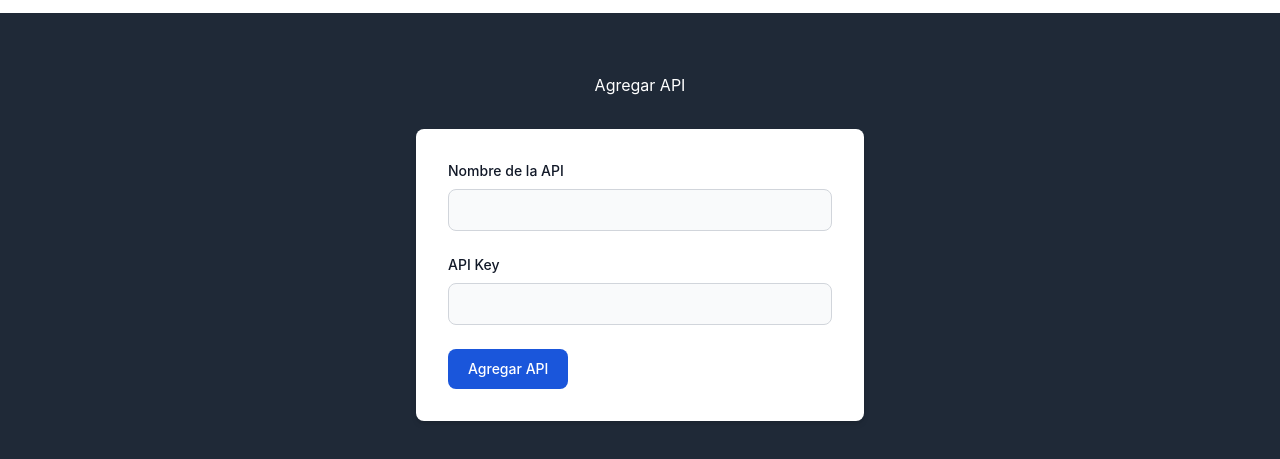
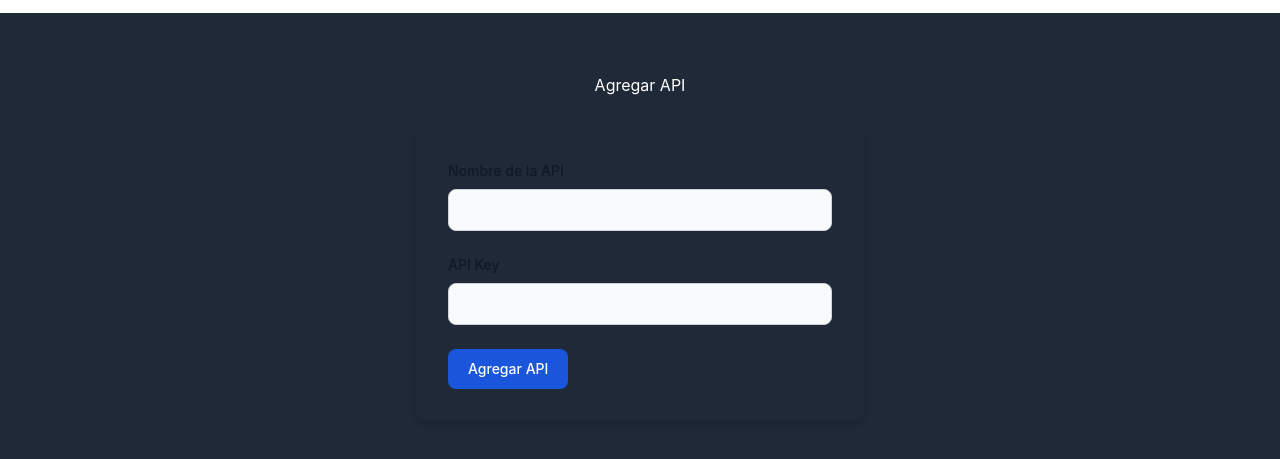
Before and after one commit to marcoDev1415/Entregable2_MenaLanda, a plain HTML site: page pages/user/Addtool.html in a window 1280 px wide. Shown: the part 51-510 px from the top of the page. Drawn offline with nearby package versions, Linux system fonts and the light colour scheme.

Commit message:
interface

```diff
--- a/pages/user/Addtool.html
+++ b/pages/user/Addtool.html
@@ -69,7 +69,7 @@
             <h1>Agregar API</h1>
         </div>
         <section>
-            <form id="form-add-tool" class="max-w-md mx-auto bg-white p-8 rounded-lg shadow-md mt-8">
+            <form id="form-add-tool" class="max-w-md mx-auto bg-blak p-8 rounded-lg shadow-md mt-8">
                 <div class="mb-6">
                     <label for="nombre_api" class="block mb-2 text-sm font-medium text-gray-900 dark:text-white">Nombre de la API</label>
                     <input type="text" id="nombre_api" name="nombre_api" class="bg-gray-50 border border-gray-300 text-gray-900 text-sm rounded-lg focus:ring-blue-500 focus:border-blue-500 block w-full p-2.5 dark:bg-gray-700 dark:border-gray-600 dark:placeholder-gray-400 dark:text-white dark:focus:ring-blue-500 dark:focus:border-blue-500" required>
```
